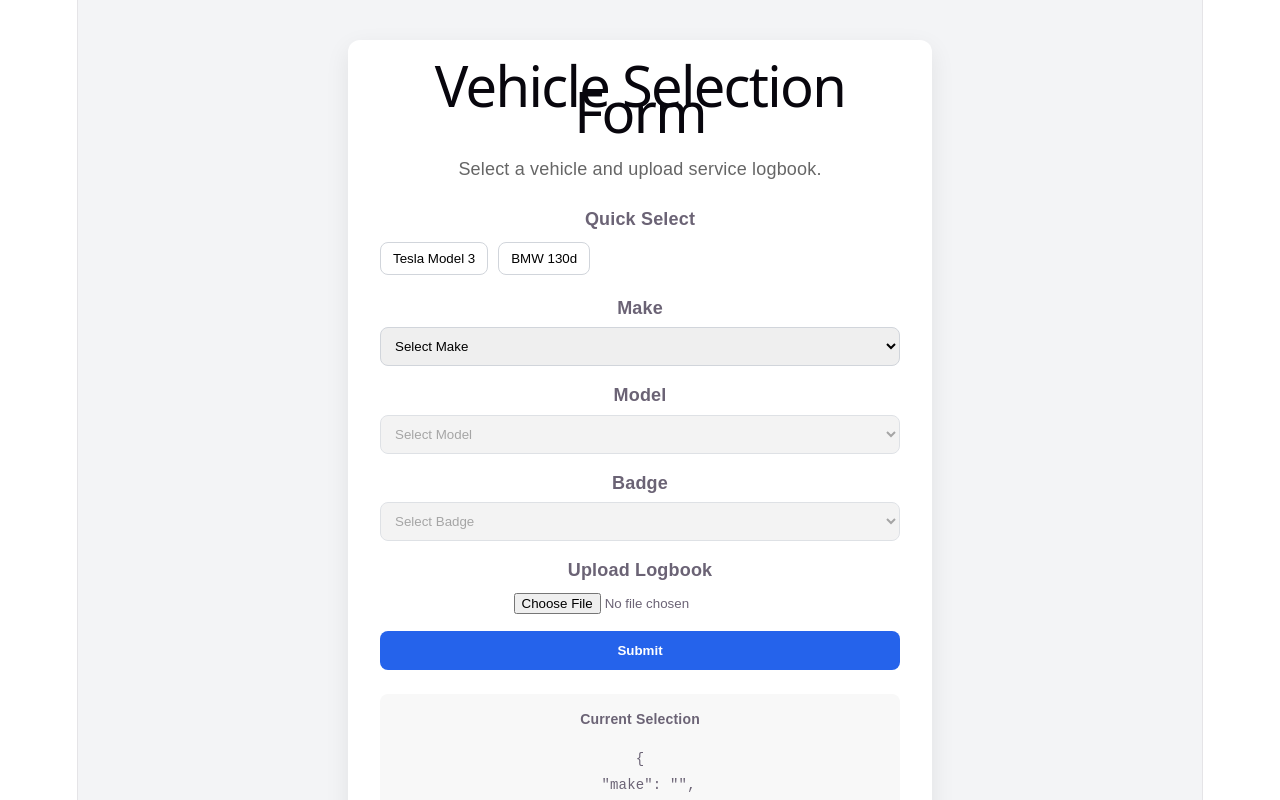
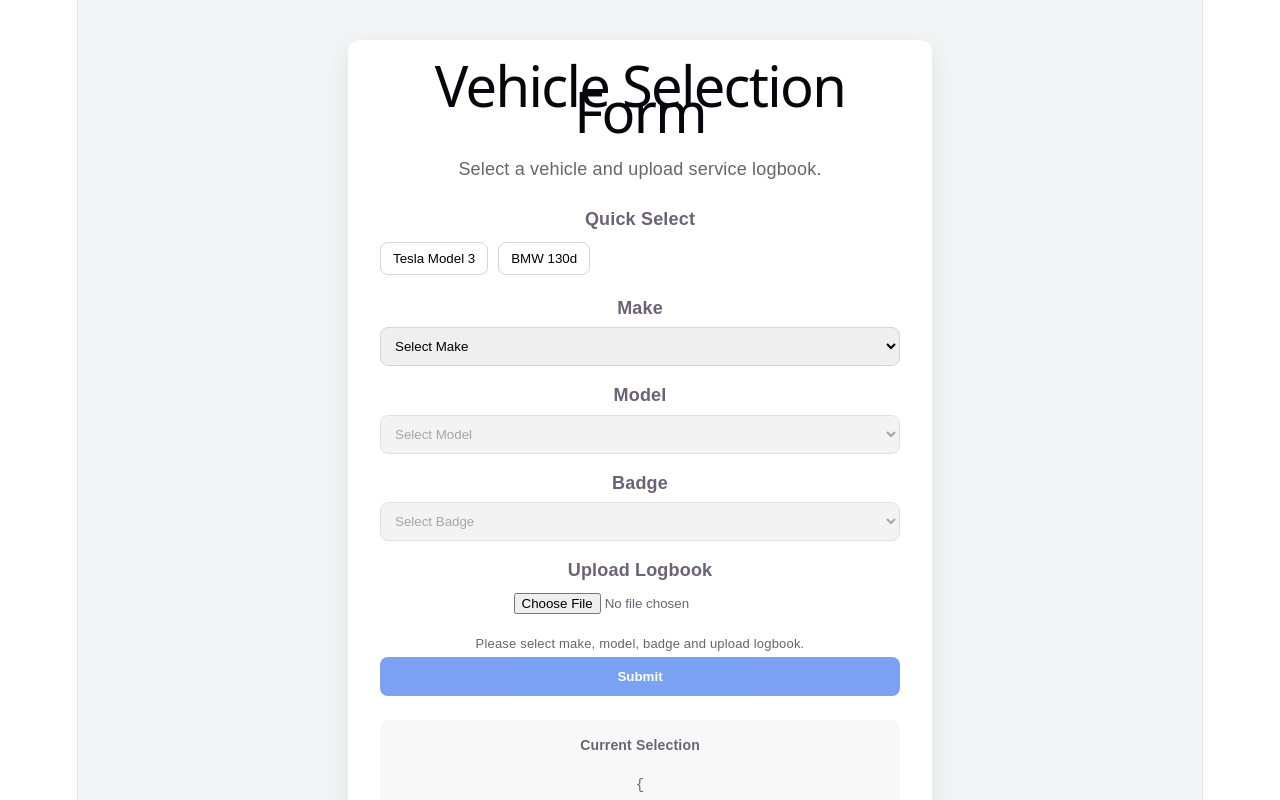
Before and after one commit to amrit-sbagga/vehicle-selection-form, a React (Vite) app in the folder client/: page / in a window 1280 px wide. Shown: the top 800 px of the page. Built offline with nearby package versions, Linux system fonts and the light colour scheme.

Commit message:
Add form validation and improved submission UX

```diff
--- a/client/src/App.tsx
+++ b/client/src/App.tsx
@@ -7,6 +7,8 @@ function App() {
   const [badge, setBadge] = useState("");
   const [file, setFile] = useState<File | null>(null);
   const [response, setResponse] = useState("");
+  const [loading, setLoading] = useState(false);
+  const [error, setError] = useState("");
 
   const makes = Object.keys(VEHICLES);
 
@@ -47,6 +49,13 @@ function App() {
   const handleSubmit = async (e: React.FormEvent) => {
     e.preventDefault();
 
+    if (!isFormValid || loading) return;
+
+    try {
+      setLoading(true);
+      setError("");
+      setResponse("");
+
       const formData = new FormData();
 
       formData.append("make", make);
@@ -62,10 +71,21 @@ function App() {
         body: formData
       });
 
+      if (!res.ok) {
+        throw new Error("Submission failed");
+      }
+
       const data = await res.json();
 
       setResponse(JSON.stringify(data, null, 2));
+    } catch {
+      setError("Something went wrong. Please try again.");
+    } finally {
+      setLoading(false);
+    }
   };
+
+  const isFormValid = Boolean(make && model && badge && file);
 
   return (
     <div
@@ -166,9 +186,29 @@ function App() {
             />
           </FormField>
 
-          <button type="submit" style={primaryButton}>
-            Submit
+          {!isFormValid && (
+            <p style={{ fontSize: "13px", color: "#666" }}>
+              Please select make, model, badge and upload logbook.
+            </p>
+          )}
+
+          <button
+            type="submit"
+            disabled={!isFormValid || loading}
+            style={{
+              ...primaryButton,
+              opacity: !isFormValid || loading ? 0.6 : 1,
+              cursor: !isFormValid || loading ? "not-allowed" : "pointer"
+            }}
+          >
+            {loading ? "Submitting..." : "Submit"}
           </button>
+
+          {error && (
+            <p style={{ color: "red", marginTop: "12px" }}>
+              {error}
+            </p>
+          )}
         </form>
 
         <div
```
Lines whose indentation alone changed are shown as unchanged.
